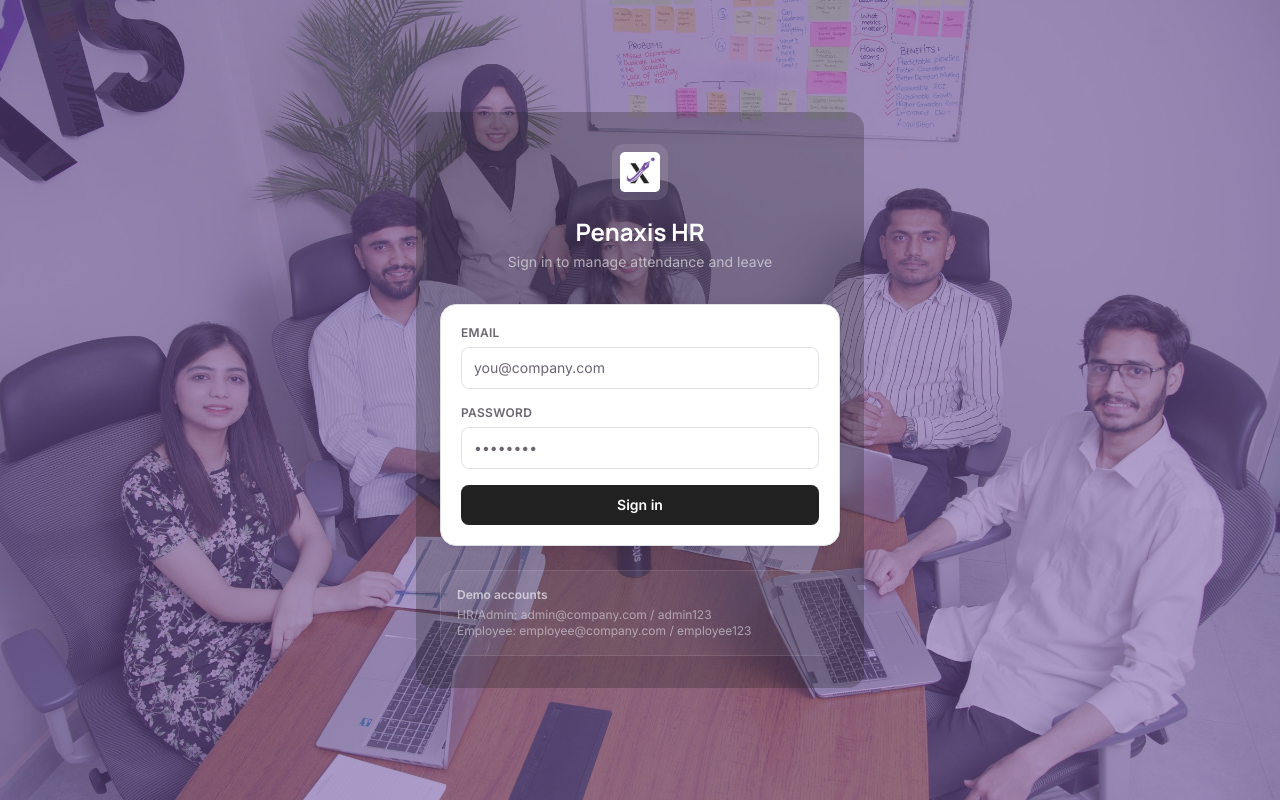
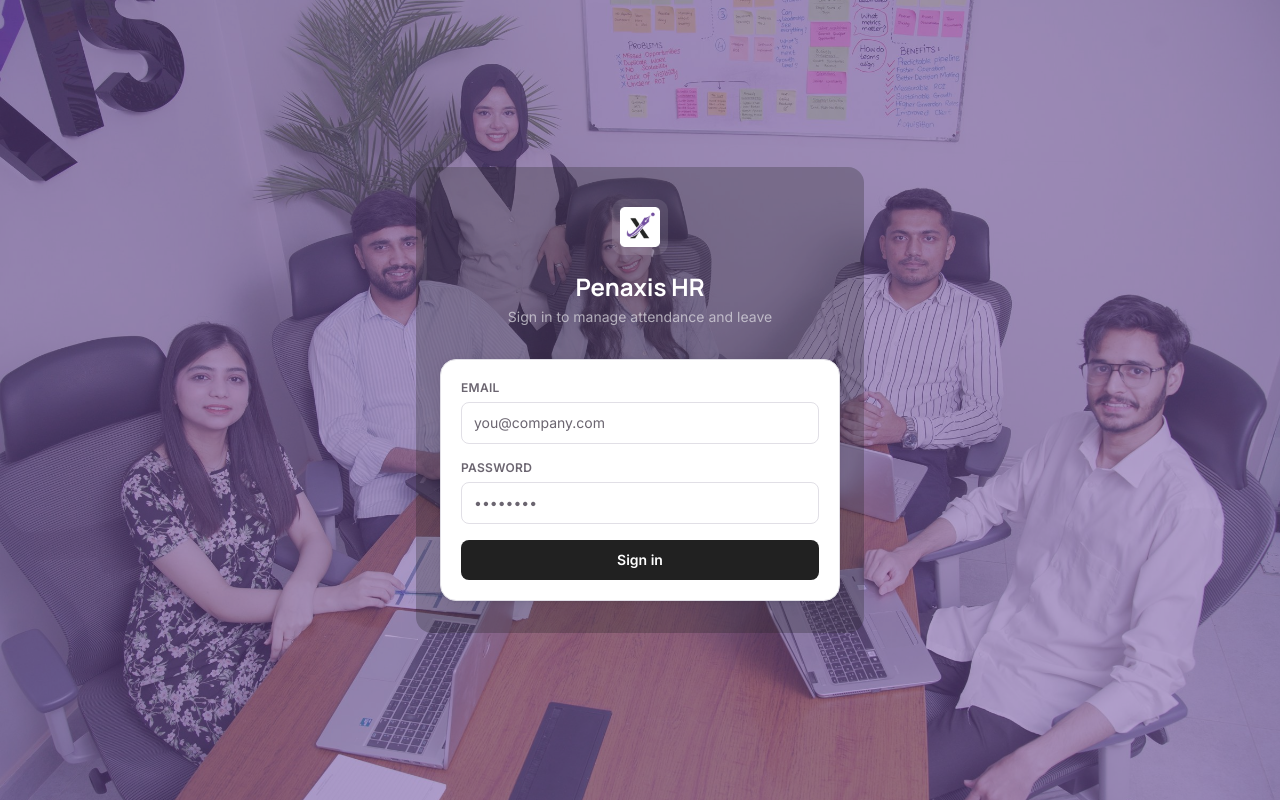
Before and after one commit to Rajwara/penaxis-hrm-app, a Next.js app in the folder frontend/: page /login in a window 1280 px wide. Built offline with nearby package versions, Linux system fonts and the light colour scheme; no server answers.

Commit message:
Remove demo account credentials box from login page

```diff
--- a/frontend/app/login/page.tsx
+++ b/frontend/app/login/page.tsx
@@ -78,12 +78,6 @@ export default function LoginPage() {
             {submitting ? "Signing in…" : "Sign in"}
           </button>
         </form>
-
-        <div className="mt-6 rounded-xl2 border border-white/10 bg-white/5 p-4 text-xs text-ink-100/60">
-          <p className="mb-1 font-semibold text-ink-100/80">Demo accounts</p>
-          <p>HR/Admin: admin@company.com / admin123</p>
-          <p>Employee: employee@company.com / employee123</p>
-        </div>
       </div>
     </div>
   );
```
